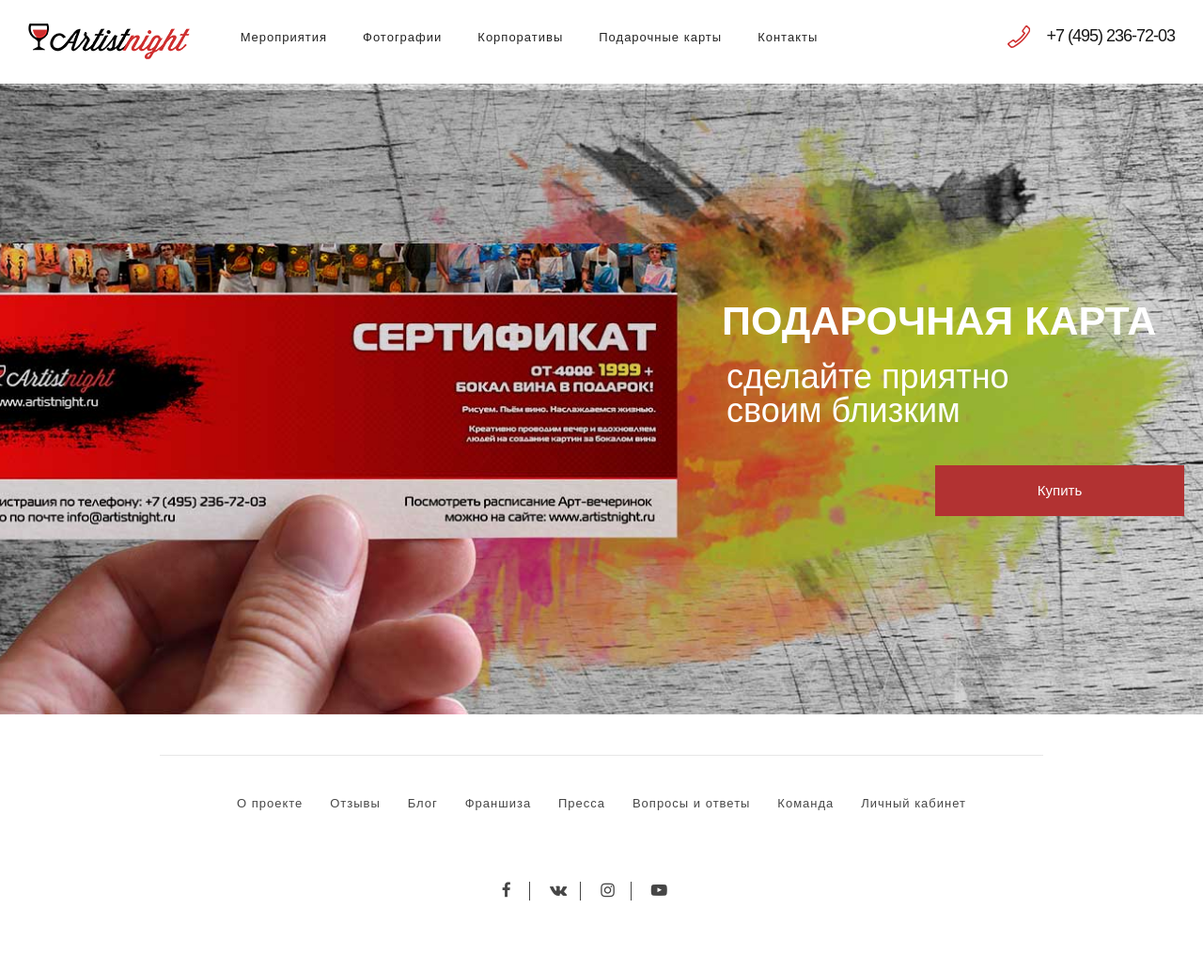
After one commit to trixter5/artistnight, a PHP site: page /gift.php in a window 1280 px wide. The commit adds this page. Shown: the whole page at 94% size. Run offline with PHP 8.4, Linux system fonts and the light colour scheme; some libraries are stand-ins or nearby versions.

Commit message:
страница сертификата: gift.php, style.css, images: gift_bg.jpg, header.php - ссылка меню

```diff
--- a/css/style.css
+++ b/css/style.css
@@ -1,6 +1,5 @@
 
 /*@font-face {
-
 	font-family: 'Fira Sans';
 	src: url('../fonts/subset-FiraSans-Regular.eot');
 	src: local('Fira Sans'), local('FiraSans-Regular'),
@@ -12,10 +11,8 @@
 	font-style: normal;
 }*/
 
-
 @font-face {
 	font-family: 'Proxima Nova Bold';
-
 	src: url('../fonts/subset-ProximaNova-Bold.eot');
 	src: local('Proxima Nova Bold'), local('ProximaNova-Bold'),
 		url('../fonts/subset-ProximaNova-Bold.eot?#iefix') format('embedded-opentype'),
@@ -61,19 +58,17 @@ body {
 
 h1 {
   font-family: 'Proxima Nova Bold';
-
   margin-top: 20px;
   margin-bottom: 10px;
   font-size: 38px;
   line-height: 44px;
+}
 
-}
 h2 {
   margin-top: 20px;
   margin-bottom: 20px;
   padding-left: 5px;
   border-left: 3px solid #cb142a;
-
   font-size: 32px;
   line-height: 36px;
   font-weight: 700;
@@ -84,7 +79,7 @@ h3 {
   margin-bottom: 10px;
   font-size: 24px;
   line-height: 30px;
-  font-weight: 700;
+  font-weight: 600;
 }
 
 h4 {
@@ -147,6 +142,8 @@ a {
 .content.content_simple {
   max-width: 1170px;
 }
+
+
 .footer {
   padding-top: 43px;
   padding-bottom: 75px;
@@ -236,24 +233,20 @@ a {
   text-align: center;
 }
 
-.footernav_li > a {
+.footernav_link {
   color: #464646;
   font-size: 13px;
   text-decoration: none;
   letter-spacing: 1px;
 }
 
-.footernav_li > a:hover {
+.footernav_link:hover {
   color: #b23232;
 }
 
 .footernav_li {
   display: inline-block;
   margin-right: 25px;
-}
-
-.footernav_list:last-child {
-  margin-right: 0px;
 }
 
 .footernav_li.footernav_li--last {
@@ -593,7 +586,7 @@ a {
   text-transform: uppercase;
 }
 
-.blog_intro--par, .blog_intro > p{
+.blog_intro--par {
   padding-left: 0px;
   color: #313131;
 }
@@ -719,6 +712,59 @@ a {
   color: #2f2f2f;
 }
 
+.gift_bg {
+  background-image: url('../images/gift_bg.jpg');
+  background-position: 50% 50%;
+  background-size: cover;
+  background-repeat: no-repeat;
+}
+
+.gift_text {
+  width: 40%;
+  height: 100%;
+  min-height: 500px;
+  margin-bottom: 1px;
+  padding-top: 175px;
+  padding-right: 20px;
+  float: left;
+}
+
+.gift_text--h1 {
+  font-family: Arial, 'Helvetica Neue', Helvetica, sans-serif;
+  color: #fff;
+  font-size: 43px;
+  text-transform: uppercase;
+}
+
+.gift_text--h2 {
+  border-left-style: none;
+  font-family: Arial, 'Helvetica Neue', Helvetica, sans-serif;
+  color: #fff;
+  font-size: 36px;
+  font-weight: 400;
+}
+
+.button {
+  min-width: 265px;
+  padding-top: 17px;
+  padding-bottom: 17px;
+  background-color: #b23232;
+  font-size: 15px;
+  text-align: center;
+}
+
+.button.gift_btn {
+  margin-top: 20px;
+  float: right;
+}
+
+.gift_fake {
+  width: 60%;
+  height: 100%;
+  min-height: 500px;
+  float: left;
+}
+
 @media (max-width: 1180px) {
   .menu_link {
     padding-top: 30px;
@@ -749,6 +795,7 @@ a {
     max-width: none !important;
     min-width: 767px;
   }
+
   .topnav_col {
     text-align: center;
   }
@@ -806,6 +853,12 @@ a {
   .content_bgimg {
     background-size: contain;
   }
+  .gift_text {
+    padding-top: 41px;
+  }
+  .gift_text--h1 {
+    font-size: 38px;
+  }
 }
 
 @media (max-width: 767px) {
@@ -845,6 +898,7 @@ a {
     padding-right: 10px;
     padding-left: 10px;
   }
+
   .content_search--mainpage {
     margin-top: -20%;
   }
@@ -902,7 +956,18 @@ a {
    .article {
     padding: 20px;
   }
+   .gift_text {
+    width: 100%;
+    min-height: auto;
+    padding-top: 0px;
+    float: none;
+    text-align: center;
+  }
+  .button.gift_btn {
+    float: none;
+  }
 }
+
 @media (max-width: 479px) {
   .footer {
     padding-top: 20px;
@@ -955,7 +1020,7 @@ a {
   .topmenu_btn.w--open {
     right: -98px;
   }
-.article_title--h1 {
+  .article_title--h1 {
       text-align: center;
   }
   .article_title--h1 span.h1-80 {
@@ -972,4 +1037,8 @@ a {
   .blog_item {
     width: 100%;
   }
+   .gift_text {
+    min-height: auto;
+  }
+
 }
--- /dev/null
+++ b/gift.php
@@ -0,0 +1,15 @@
+
+<?php include('header.php'); ?>
+
+  <main class="w-section main main--mainpage gift_bg">
+      <div class="w-clearfix content gift_content">
+        <div class="w-hidden-small w-hidden-tiny gift_fake"></div>
+        <div class="gift_text">
+          <h1 class="gift_text--h1">Подарочная карта</h1>
+          <h2 class="gift_text--h2">сделайте приятно <br>своим близким</h2><a href="#" class="w-button button gift_btn">Купить</a>
+        </div>
+      </div>
+    </main>
+
+
+<?php include('footer.php'); ?>
--- a/header.php
+++ b/header.php
@@ -24,7 +24,7 @@
             </a>
           </div>
           <div class="w-col w-col-7 w-col-small-4 topnav_col">
-            <nav role="navigation" class="w-nav-menu topnav_menu"><a href="#" class="w-nav-link menu_link">Мeроприятия</a><a href="#" class="w-nav-link menu_link">Фотографии</a><a href="#" class="w-nav-link menu_link">Корпоративы</a><a href="#" class="w-nav-link menu_link">Подарочные карты</a><a href="#" class="w-nav-link menu_link">Контакты</a>
+            <nav role="navigation" class="w-nav-menu topnav_menu"><a href="#" class="w-nav-link menu_link">Мeроприятия</a><a href="#" class="w-nav-link menu_link">Фотографии</a><a href="#" class="w-nav-link menu_link">Корпоративы</a><a href="gift.php" class="w-nav-link menu_link">Подарочные карты</a><a href="#" class="w-nav-link menu_link">Контакты</a>
             </nav>
           </div>
           <div class="w-col w-col-3 w-col-small-4 w-hidden-tiny">
```
Also changed, not shown: images/gift_bg.jpg (added).
